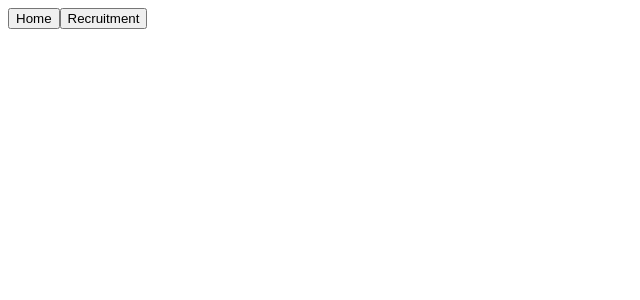
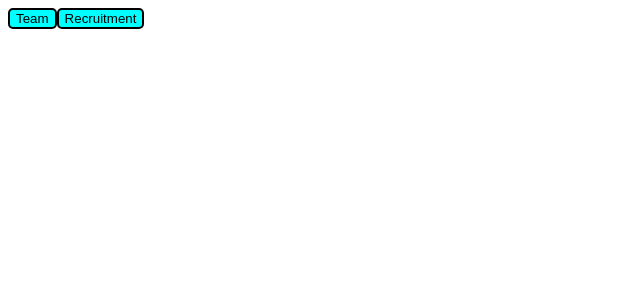
Before and after one commit to joacoague15/superheroesUI, a React (Create React App) app: page / in a window 1280 px wide. Shown: the top 300 px of the page, without its empty margins (0-640 px from the left). Built offline with nearby package versions, Linux system fonts and the light colour scheme.

Commit message:
Fixed styling things realated to button, but It can be better

```diff
--- a/src/App.tsx
+++ b/src/App.tsx
@@ -1,8 +1,9 @@
-import React, {useState} from 'react';
+import React, { useState } from 'react';
 import { Routes, Route, useNavigate} from 'react-router-dom';
 
 import Home from "./components/home/Home";
 import HeroRecruitment from "./components/hero_recruitment/HeroRecruitment";
+import './styles/buttonStyle.css';
 
 function App() {
     const [teamMembers, setTeamMembers] = useState([]);
@@ -19,8 +20,8 @@ function App() {
 
   return (
         <div className="App">
-            <button onClick={redirectToHome}>Home</button>
-            <button onClick={redirectToRecruitment}>Recruitment</button>
+            <button className='button' onClick={redirectToHome}>Team</button>
+            <button className='button' onClick={redirectToRecruitment}>Recruitment</button>
             <Routes>
                 <Route path='/' element={<Home teamMembers={teamMembers} setTeamMembers={setTeamMembers} />} />
                 <Route path='/recruitment' element={<HeroRecruitment teamMembers={teamMembers} setTeamMembers={setTeamMembers} />} />
--- a/src/components/Modal.tsx
+++ b/src/components/Modal.tsx
@@ -1,4 +1,5 @@
 import '../styles/modalStyle.css';
+import '../styles/buttonStyle.css';
 
 const Modal = (props: any) => {
     const { openModal, onClick } = props;
--- a/src/components/hero_recruitment/HeroAvailable.tsx
+++ b/src/components/hero_recruitment/HeroAvailable.tsx
@@ -1,5 +1,6 @@
 import { IheroAvailable } from "../../types";
 import '../../styles/recruitmentStyle.css';
+import '../../styles/buttonStyle.css';
 import Modal from "../Modal";
 import { useState } from "react";
 
@@ -51,7 +52,7 @@ const HeroAvailable = (props: IheroAvailable) => {
             <button onClick={openModal}><img className='img' src={img} alt={img} /></button>
             <Modal openModal={modalOpened} onClick={closeModal}>
                 <h2>{heroName}</h2>
-                <button onClick={recruitHero}>Recruit</button>
+                <button className='button' onClick={recruitHero}>Recruit</button>
             </Modal>
         </>
     )
--- a/src/components/home/TeamMember.tsx
+++ b/src/components/home/TeamMember.tsx
@@ -1,6 +1,7 @@
 import '../../styles/myTeamStyle.css';
+import '../../styles/buttonStyle.css';
 import Modal from "../Modal";
-import {useState} from "react";
+import { useState } from "react";
 
 const TeamMember = (props: any) => {
     const  { name, img, indexOfCurrentMember, teamMembers, setTeamMembers } = props;
@@ -14,7 +15,7 @@ const TeamMember = (props: any) => {
     }
 
     const displayRemoveButton = () => {
-        return name && <button onClick={removeTeamMember}>Remove {name} from the team</button>
+        return name && <button className='button' onClick={removeTeamMember}>Remove {name} from the team</button>
     }
 
     const openModal = () => {
@@ -27,7 +28,7 @@ const TeamMember = (props: any) => {
 
     return(
         <div className='member'>
-            <button onClick={openModal}><img src={img} alt={img} /></button>
+            <button id='member-button' onClick={openModal}><img src={img} alt={img} /></button>
             <Modal openModal={modalOpened} onClick={closeModal}>
                 <h2>{name}</h2>
                 {displayRemoveButton()}
--- /dev/null
+++ b/src/styles/buttonStyle.css
@@ -0,0 +1,7 @@
+.button {
+    outline: none;
+    background-color: aqua;
+    border-radius: 5px;
+    border: solid 2px #000;
+    cursor: pointer;
+}
--- a/src/styles/modalStyle.css
+++ b/src/styles/modalStyle.css
@@ -22,4 +22,11 @@
     position: absolute;
     top: 16px;
     right: 16px;
+    margin: 5px;
+    background-color: aqua;
+    border-radius: 5px;
+    border: solid 2px #000;
+    cursor: pointer;
+    width: fit-content;
+    height: fit-content;
 }
--- a/src/styles/myTeamStyle.css
+++ b/src/styles/myTeamStyle.css
@@ -3,12 +3,12 @@
     justify-content: center;
 }
 
-.member button {
+#member-button {
     width: 300px;
     height: 300px;
     border: none;
     cursor: pointer;
-    outline: inherit;
+    outline: none;
 }
 
 .member img {
```
